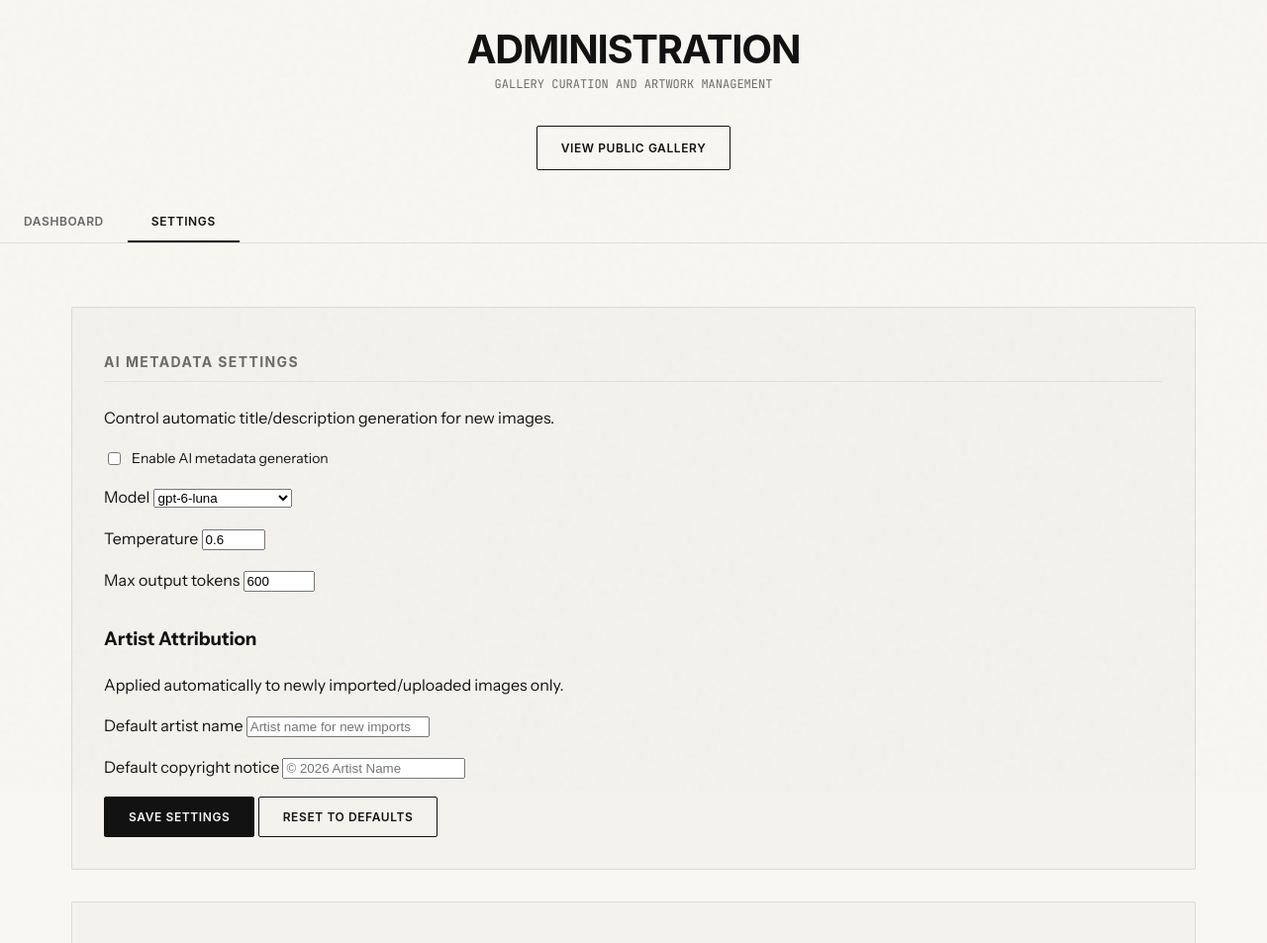
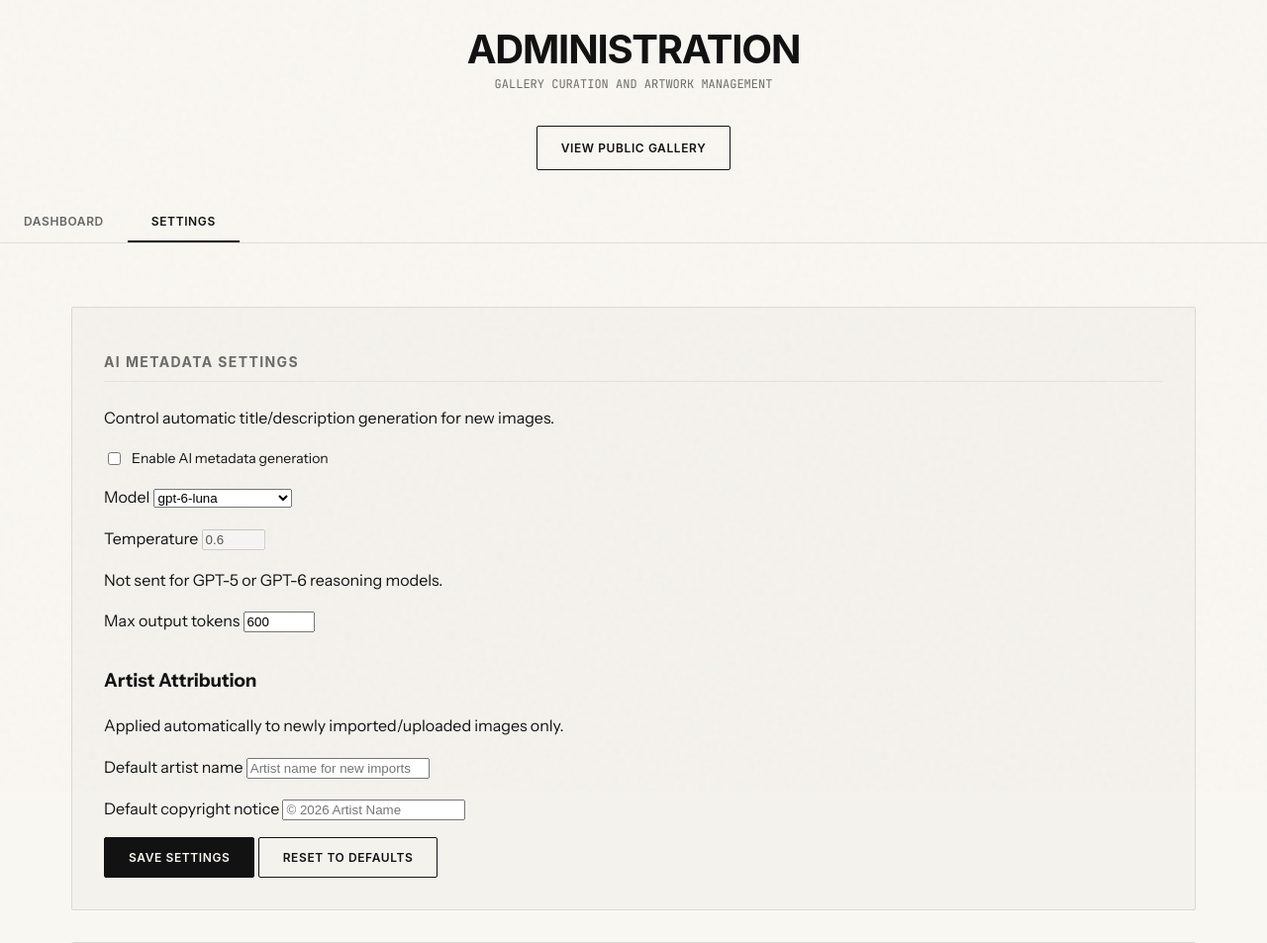
Before and after one commit to adamtasteslikegood/ArtazzenDotCom, a FastAPI app: template templates/reviewAddedFiles.html in a window 1280 px wide, after a click on "SETTINGS". Shown: the top 953 px of the page at 99% size. Run offline with FastAPI, Linux system fonts and the light colour scheme; the template is opened without the code that fills it, so the values that code supplies are empty; some web fonts are replaced.

Commit message:
Clarify temperature support for reasoning models

```diff
--- a/templates/reviewAddedFiles.html
+++ b/templates/reviewAddedFiles.html
@@ -151,7 +151,8 @@
                     </div>
                     <div class="form-row">
                         <label for="ai-temp">Temperature</label>
-                        <input type="number" id="ai-temp" min="0" max="2" step="0.1" value="0.6">
+                        <input type="number" id="ai-temp" min="0" max="2" step="0.1" value="0.6" aria-describedby="ai-temp-help">
+                        <p id="ai-temp-help" class="panel-description">Sent only for models that support temperature.</p>
                     </div>
                     <div class="form-row">
                         <label for="ai-tokens">Max output tokens</label>
@@ -281,6 +282,7 @@
     const aiEnabled = document.getElementById('ai-enabled');
     const aiModel = document.getElementById('ai-model');
     const aiTemp = document.getElementById('ai-temp');
+    const aiTempHelp = document.getElementById('ai-temp-help');
     const aiTokens = document.getElementById('ai-tokens');
     const selectAllBtn = document.getElementById('select-all');
     const regenBtn = document.getElementById('regen-selected');
@@ -463,6 +465,16 @@
         }
     });
 
+    function updateTemperatureControl() {
+        const ignored = aiModel.value.startsWith('gpt-5') || aiModel.value.startsWith('gpt-6');
+        aiTemp.disabled = ignored;
+        if (aiTempHelp) {
+            aiTempHelp.textContent = ignored
+                ? 'Not sent for GPT-5 or GPT-6 reasoning models.'
+                : 'Sent only for models that support temperature.';
+        }
+    }
+
     async function loadConfig() {
         try {
             const res = await fetch(`${ROOT}/admin/config`);
@@ -474,6 +486,7 @@
             if (typeof cfg.max_output_tokens === 'number') aiTokens.value = cfg.max_output_tokens;
             if (typeof cfg.default_artist === 'string' && defaultArtist) defaultArtist.value = cfg.default_artist;
             if (typeof cfg.default_copyright === 'string' && defaultCopyright) defaultCopyright.value = cfg.default_copyright;
+            updateTemperatureControl();
         } catch (e) {
             console.error(e);
         }
@@ -671,6 +684,7 @@
     });
 
     aiForm?.addEventListener('submit', saveConfig);
+    aiModel?.addEventListener('change', updateTemperatureControl);
     selectAllBtn?.addEventListener('click', () => {
         const boxes = document.querySelectorAll('.admin-card[data-section="pending"] .item-select');
         const allChecked = Array.from(boxes).every(cb => cb.checked);
```
